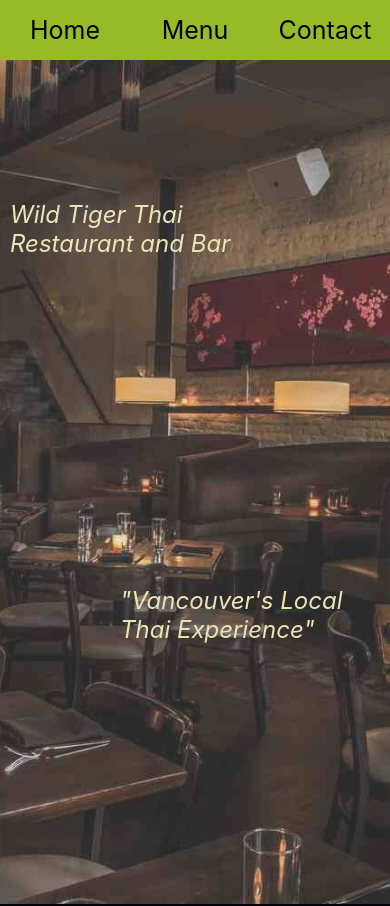
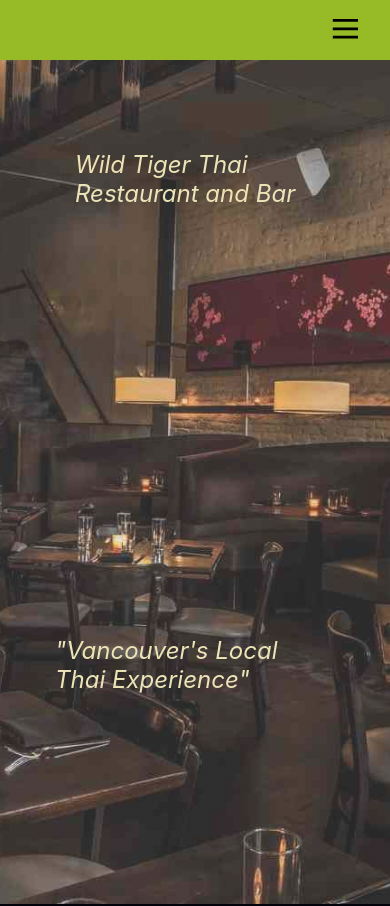
Before and after one commit to just-inspace/wild-tiger-thai-redesign, a React (Create React App) app in the folder wtt-react/: page / in a window 390 px wide. Shown: the top 906 px of the page. Built offline with nearby package versions, Linux system fonts and the light colour scheme; the HTML template or start-up script is replaced by a standard one.

Commit message:
Responsive menu rendering added. Split out navigation into PageLinks and Hamburger to simplify rendering

```diff
--- a/wtt-react/src/App.css
+++ b/wtt-react/src/App.css
@@ -64,14 +64,33 @@
 	z-index: 9999;
 }
 
+#menuSVG {
+	position: fixed;
+	top: 12px;
+	right: 32px;
+}
+
 #pagelinks {
-	display: flex;
+	height: 100%;
+}
+.mobileNav {
+	display: none;
+	margin-top: 60px;
 	justify-content: space-evenly;
 	align-content: center;
 	align-items: center;
-	height: 100%;
 }
-
+.desktopNav {
+	display: flex;
+	width: 50%;
+	margin-left: 50%;
+	justify-content: right;
+	align-content: center;
+	align-items: center;
+}
+.display {
+	display: flex !important;
+}
 #pagelinks button {
 	background-color: #97ba27;
 	color: #02020b;
@@ -113,12 +132,12 @@
 }
 
 #callout1 {
-	top: 200px;
-	left: 10px;
+	top: 150px;
+	left: 75px;
 }
 #callout2 {
-	bottom: 200px;
-	right: 10px;
+	bottom: 150px;
+	right: 75px;
 }
 #contactSection {
 	min-height: 100vh;
--- a/wtt-react/src/App.js
+++ b/wtt-react/src/App.js
@@ -7,10 +7,41 @@
 import "./App.css";
 
 class App extends Component {
+	constructor() {
+		super();
+		this.state = {
+			mobile: window.innerWidth <= 600 ? true : false
+		};
+	}
+
+	handleResizeForMobile() {
+		window.innerWidth > 600 &&
+			this.state.mobile &&
+			this.setState({ mobile: false });
+		window.innerWidth <= 600 &&
+			!this.state.mobile &&
+			this.setState({ mobile: true });
+	}
+
+	componentDidMount() {
+		this.handleResizeForMobile();
+		window.addEventListener(
+			"resize",
+			this.handleResizeForMobile.bind(this)
+		);
+	}
+
+	componentWillUnmount() {
+		window.removeEventListener(
+			"resize",
+			this.handleResizeForMobile.bind(this)
+		);
+	}
+
 	render() {
 		return (
 			<div className="App">
-				<TopBar />
+				<TopBar mobile={this.state.mobile} />
 				<HomeSection />
 				<MenuSection />
 				<ContactSection />
--- /dev/null
+++ b/wtt-react/src/components/hamburger.js
@@ -0,0 +1,34 @@
+import React from "react";
+
+export default function Hamburger(props) {
+	return (
+		<svg
+			id="menuSVG"
+			xmlns="http://www.w3.org/2000/svg"
+			viewBox="0 0 20 20"
+			width="28px"
+			height="28px"
+			onClick={props.click}
+		>
+			<path
+				style={{
+					lineHeight: "normal",
+					textIndent: 0,
+					textAlign: "start",
+					textDecorationLine: "none",
+					textDecorationStyle: "solid",
+					textDecorationColor: "#000",
+					textTransform: "none",
+					blockProgression: "tb",
+					isolation: "auto",
+					mixBlendMode: "normal",
+					fontWeight: "400",
+					fontFamily: "sans-serif",
+					whiteSpace: "normal",
+					overflow: "visible"
+				}}
+				d="M 2 5 L 2 7 L 22 7 L 22 5 L 2 5 z M 2 11 L 2 13 L 22 13 L 22 11 L 2 11 z M 2 17 L 2 19 L 22 19 L 22 17 L 2 17 z"
+			/>
+		</svg>
+	);
+}
--- /dev/null
+++ b/wtt-react/src/components/pageLinks.jsx
@@ -0,0 +1,23 @@
+import React, { Component } from "react";
+
+class PageLinks extends Component {
+	render() {
+		let classes = this.props.show ? "display " : " ";
+		classes += this.props.mobile ? "mobileNav" : "desktopNav";
+		return (
+			<div id="pagelinks" className={classes}>
+				<button onClick={this.props.click} value="#homeSection">
+					Home
+				</button>
+				<button onClick={this.props.click} value="#menuSection">
+					Menu
+				</button>
+				<button onClick={this.props.click} value="#contactSection">
+					Contact
+				</button>
+			</div>
+		);
+	}
+}
+
+export default PageLinks;
--- a/wtt-react/src/components/topBar.jsx
+++ b/wtt-react/src/components/topBar.jsx
@@ -1,11 +1,20 @@
 import React, { Component } from "react";
+import Hamburger from "./hamburger";
+import PageLinks from "./pageLinks";
+
 let scrollToElement = require("scroll-to-element");
 
 class TopBar extends Component {
-	state = {};
-	handleNavigationMenu = () => {};
+	state = {
+		show: false
+	};
+
+	handleResponsiveNavClick = () => {
+		this.setState({ show: !this.state.show });
+	};
 
 	handleNavigation = e => {
+		this.props.mobile && this.handleResponsiveNavClick();
 		scrollToElement(e.target.value, {
 			offset: 0,
 			ease: "in-quad",
@@ -16,29 +25,22 @@
 	render() {
 		return (
 			<div id="topnav">
-				<a href="#home" onClick={this.handleNavigationMenu}>
-					<i className="fa fa-bars" aria-hidden="true" />
-				</a>
-				<div id="pagelinks">
-					<button
-						onClick={this.handleNavigation}
-						value="#homeSection"
-					>
-						Home
-					</button>
-					<button
-						onClick={this.handleNavigation}
-						value="#menuSection"
-					>
-						Menu
-					</button>
-					<button
-						onClick={this.handleNavigation}
-						value="#contactSection"
-					>
-						Contact
-					</button>
-				</div>
+				{this.props.mobile && (
+					<Hamburger click={this.handleResponsiveNavClick} />
+				)}
+				{this.props.mobile ? (
+					<PageLinks
+						click={this.handleNavigation}
+						mobile={true}
+						show={this.state.show}
+					/>
+				) : (
+					<PageLinks
+						click={this.handleNavigation}
+						mobile={false}
+						show={true}
+					/>
+				)}
 			</div>
 		);
 	}
```
Also changed, not shown: wtt-react/src/public/images/icons8-menu.svg (added).
